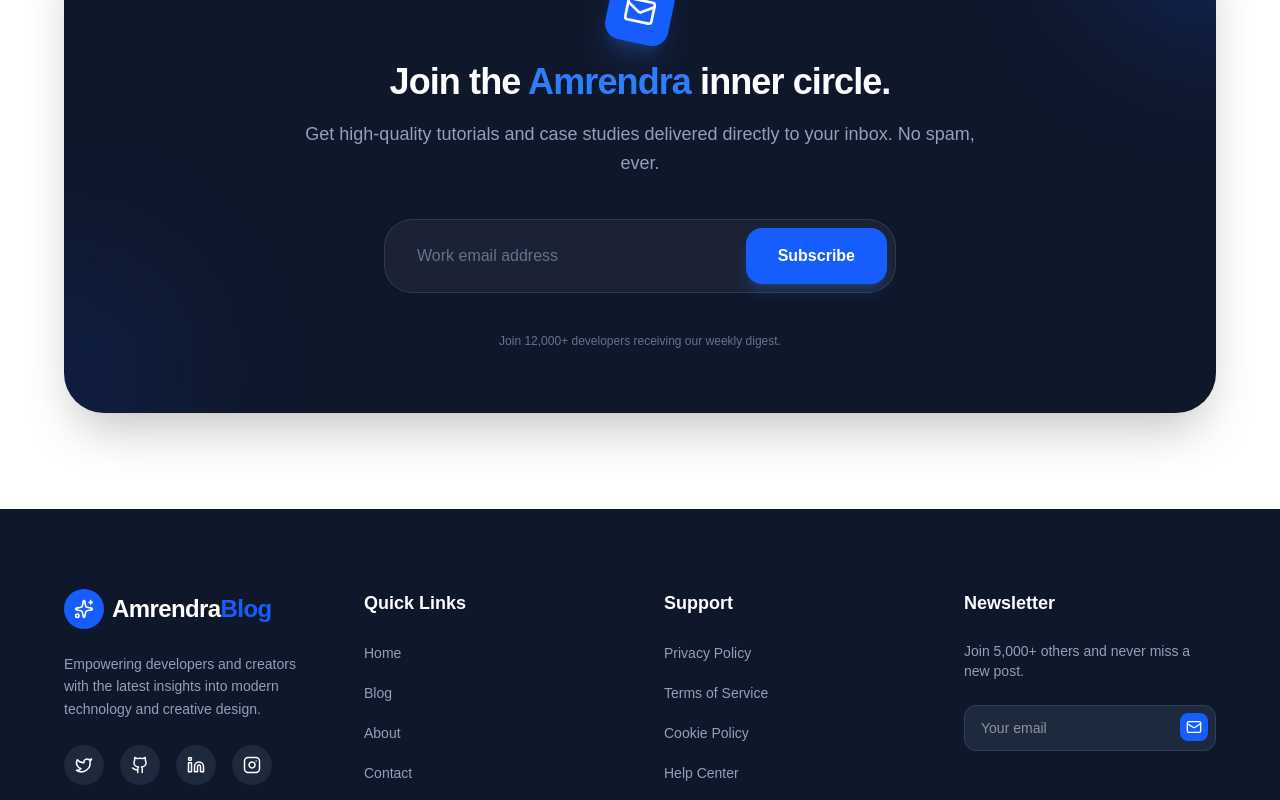
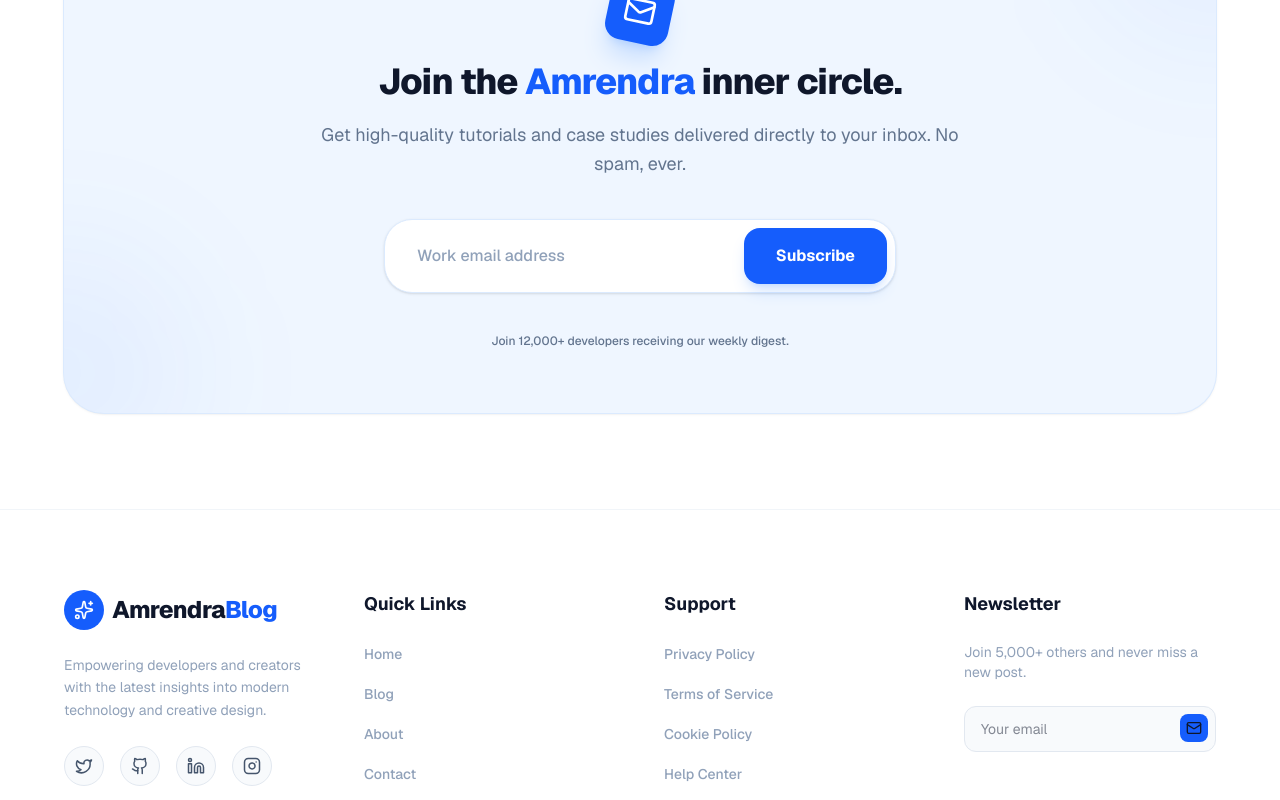
Before and after one commit to AmrendraCodes/AmrendraBlog, a Next.js app in the folder my-website/: page / in a window 1280 px wide. Shown: the part 1820-2620 px from the top of the page. Built offline with nearby package versions, Linux system fonts and the light colour scheme.

Commit message:
file commited

```diff
--- a/my-website/src/app/about/page.js
+++ b/my-website/src/app/about/page.js
@@ -171,27 +171,27 @@ export default function AboutPage() {
 
       {/* Goal & CTA Section */}
       <section className="py-12 px-4 sm:px-6 max-w-6xl mx-auto mb-10">
-        <div className="bg-slate-900 rounded-[2rem] sm:rounded-[3rem] p-8 sm:p-12 md:p-20 text-center relative overflow-hidden">
+        <div className="bg-blue-50 border border-blue-100 rounded-[2rem] sm:rounded-[3rem] p-8 sm:p-12 md:p-20 text-center relative overflow-hidden shadow-sm">
           {/* Subtle background glow */}
-          <div className="absolute -top-24 -left-24 w-64 md:w-96 h-64 md:h-96 bg-blue-600/20 rounded-full blur-[60px] md:blur-[100px]"></div>
-          <div className="absolute -bottom-24 -right-24 w-64 md:w-96 h-64 md:h-96 bg-indigo-600/20 rounded-full blur-[60px] md:blur-[100px]"></div>
+          <div className="absolute -top-24 -left-24 w-64 md:w-96 h-64 md:h-96 bg-blue-600/5 rounded-full blur-[60px] md:blur-[100px]"></div>
+          <div className="absolute -bottom-24 -right-24 w-64 md:w-96 h-64 md:h-96 bg-indigo-600/5 rounded-full blur-[60px] md:blur-[100px]"></div>
 
           <div className="relative z-10">
-            <h2 className="text-2xl sm:text-4xl md:text-5xl font-black text-white mb-6 md:mb-8 tracking-tight">Building the Future</h2>
-            <p className="text-slate-400 text-base sm:text-lg md:text-xl max-w-2xl mx-auto mb-8 md:mb-12 leading-relaxed font-light px-4">
+            <h2 className="text-2xl sm:text-4xl md:text-5xl font-black text-slate-900 mb-6 md:mb-8 tracking-tight">Building the Future</h2>
+            <p className="text-slate-600 text-base sm:text-lg md:text-xl max-w-2xl mx-auto mb-8 md:mb-12 leading-relaxed font-medium px-4">
               My ultimate goal is to build my own digital products and scalable business ideas.
               Want to follow my journey or collaborate on something new?
             </p>
             <div className="flex flex-col sm:flex-row items-center justify-center gap-4 sm:gap-6">
               <Link
                 href="/contact"
-                className="w-full sm:w-auto px-10 md:px-12 py-4 md:py-5 bg-white text-slate-900 rounded-full font-black text-base md:text-lg hover:bg-blue-50 transition-all shadow-xl hover:scale-105"
+                className="w-full sm:w-auto px-10 md:px-12 py-4 md:py-5 bg-slate-900 text-white rounded-full font-black text-base md:text-lg hover:bg-blue-600 transition-all shadow-xl hover:scale-105"
               >
                 Get in Touch
               </Link>
               <Link
                 href="/blog"
-                className="w-full sm:w-auto px-10 md:px-12 py-4 md:py-5 bg-slate-800 text-white rounded-full font-black text-base md:text-lg hover:bg-slate-700 transition-all border border-slate-700 hover:scale-105"
+                className="w-full sm:w-auto px-10 md:px-12 py-4 md:py-5 bg-white text-slate-900 border border-slate-200 rounded-full font-black text-base md:text-lg hover:bg-slate-50 transition-all shadow-md hover:scale-105"
               >
                 Read My Blog
               </Link>
--- a/my-website/src/app/contact/page.js
+++ b/my-website/src/app/contact/page.js
@@ -78,10 +78,10 @@ export default function ContactPage() {
               ))}
             </div>
 
-            <div className="p-8 rounded-[2.5rem] bg-slate-900 text-white relative overflow-hidden">
-              <div className="absolute top-0 right-0 w-32 h-32 bg-blue-600/20 rounded-full blur-3xl"></div>
-              <h3 className="text-xl font-bold mb-4 relative z-10 text-white">Current Response Time</h3>
-              <p className="text-slate-400 relative z-10 leading-relaxed">
+            <div className="p-8 rounded-[2.5rem] bg-blue-50 border border-blue-100 text-slate-900 relative overflow-hidden shadow-sm">
+              <div className="absolute top-0 right-0 w-32 h-32 bg-blue-600/5 rounded-full blur-3xl"></div>
+              <h3 className="text-xl font-bold mb-4 relative z-10 text-slate-900">Current Response Time</h3>
+              <p className="text-slate-600 relative z-10 leading-relaxed font-medium">
                 I usually respond to all emails within 24-48 business hours.
                 For urgent technical queries, DM me on X (Twitter).
               </p>
--- a/my-website/src/app/globals.css
+++ b/my-website/src/app/globals.css
@@ -3,9 +3,6 @@
 :root {
   --background: #ffffff;
   --foreground: #171717;
-}
-
-@theme inline {
   --color-background: var(--background);
   --color-foreground: var(--foreground);
   --font-sans: var(--font-geist-sans);
@@ -13,15 +10,17 @@
   --font-outfit: var(--font-outfit);
 }
 
-@media (prefers-color-scheme: dark) {
-  :root {
-    --background: #0a0a0a;
-    --foreground: #ededed;
-  }
+/* Force White Theme Only */
+:root,
+html,
+body {
+  background-color: white !important;
+  color: #0f172a !important;
+  color-scheme: light !important;
 }
 
 body {
-  background: var(--background);
-  color: var(--foreground);
-  font-family: Arial, Helvetica, sans-serif;
+  font-family: var(--font-geist-sans), Arial, sans-serif;
+  margin: 0;
+  padding: 0;
 }
--- a/my-website/src/app/page.js
+++ b/my-website/src/app/page.js
@@ -144,29 +144,29 @@ export default function Home() {
       {/* 4. Newsletter Section */}
       <section className="pb-24 px-6 lg:px-16">
         <div className="max-w-7xl mx-auto">
-          <div className="bg-slate-900 rounded-[40px] px-8 py-16 md:p-16 flex flex-col items-center text-center space-y-10 relative overflow-hidden shadow-2xl">
+          <div className="bg-blue-50 rounded-[40px] px-8 py-16 md:p-16 flex flex-col items-center text-center space-y-10 relative overflow-hidden ring-1 ring-blue-100 shadow-sm">
             {/* Background elements */}
-            <div className="absolute top-0 right-0 w-64 h-64 bg-blue-600/20 rounded-full blur-3xl -translate-y-1/2 translate-x-1/2" />
-            <div className="absolute bottom-0 left-0 w-64 h-64 bg-blue-600/10 rounded-full blur-3xl translate-y-1/2 -translate-x-1/2" />
+            <div className="absolute top-0 right-0 w-64 h-64 bg-blue-600/5 rounded-full blur-3xl -translate-y-1/2 translate-x-1/2" />
+            <div className="absolute bottom-0 left-0 w-64 h-64 bg-blue-600/5 rounded-full blur-3xl translate-y-1/2 -translate-x-1/2" />
 
             <div className="w-16 h-16 bg-blue-600 rounded-2xl flex items-center justify-center rotate-12 shadow-xl shadow-blue-500/20 mb-4">
               <Mail className="text-white" size={32} />
             </div>
 
             <div className="space-y-4 max-w-2xl">
-              <h2 className="text-2xl md:text-3xl lg:text-4xl font-extrabold text-white tracking-tight leading-tight">
-                Join the <span className="text-blue-500">Amrendra</span> inner circle.
+              <h2 className="text-2xl md:text-3xl lg:text-4xl font-extrabold text-slate-900 tracking-tight leading-tight">
+                Join the <span className="text-blue-600">Amrendra</span> inner circle.
               </h2>
-              <p className="text-slate-400 text-base md:text-lg leading-relaxed">
+              <p className="text-slate-500 text-base md:text-lg leading-relaxed">
                 Get high-quality tutorials and case studies delivered directly to your inbox. No spam, ever.
               </p>
             </div>
 
-            <div className="w-full max-w-lg bg-white/5 backdrop-blur-md p-2 rounded-[28px] border border-white/10 flex flex-col sm:flex-row gap-2">
+            <div className="w-full max-w-lg bg-white p-2 rounded-[28px] border border-blue-100 flex flex-col sm:flex-row gap-2 shadow-sm">
               <input
                 type="email"
                 placeholder="Work email address"
-                className="flex-1 bg-transparent px-6 py-4 text-white placeholder-slate-500 outline-none font-medium"
+                className="flex-1 bg-transparent px-6 py-4 text-slate-900 placeholder-slate-400 outline-none font-medium"
               />
               <button className="bg-blue-600 text-white px-8 py-4 rounded-2xl font-bold hover:bg-blue-700 transition-all hover:scale-[1.02] active:scale-95 shadow-lg shadow-blue-500/20">
                 Subscribe
--- a/my-website/src/components/Footer.js
+++ b/my-website/src/components/Footer.js
@@ -3,7 +3,7 @@ import { Github, Twitter, Linkedin, Instagram, Sparkles, Mail } from "lucide-rea
 
 export default function Footer() {
   return (
-    <footer className="bg-slate-900 text-white pt-20 pb-10">
+    <footer className="bg-white text-slate-900 pt-20 pb-10 border-t border-slate-100">
       <div className="max-w-7xl mx-auto px-6 lg:px-16">
         <div className="grid grid-cols-1 md:grid-cols-2 lg:grid-cols-4 gap-12 mb-16">
           {/* Brand Column */}
@@ -20,16 +20,16 @@ export default function Footer() {
               Empowering developers and creators with the latest insights into modern technology and creative design.
             </p>
             <div className="flex items-center space-x-4">
-              <Link href="https://x.com/AmrendraCodes" target="_blank" className="w-10 h-10 rounded-full bg-slate-800 flex items-center justify-center hover:bg-blue-600 transition-colors">
+              <Link href="https://x.com/AmrendraCodes" target="_blank" className="w-10 h-10 rounded-full bg-slate-50 border border-slate-200 flex items-center justify-center hover:bg-blue-600 hover:text-white transition-colors text-slate-600">
                 <Twitter size={18} />
               </Link>
-              <Link href="https://github.com/amrendra-dev" target="_blank" className="w-10 h-10 rounded-full bg-slate-800 flex items-center justify-center hover:bg-blue-600 transition-colors">
+              <Link href="https://github.com/amrendra-dev" target="_blank" className="w-10 h-10 rounded-full bg-slate-50 border border-slate-200 flex items-center justify-center hover:bg-blue-600 hover:text-white transition-colors text-slate-600">
                 <Github size={18} />
               </Link>
-              <Link href="https://linkedin.com" target="_blank" className="w-10 h-10 rounded-full bg-slate-800 flex items-center justify-center hover:bg-blue-600 transition-colors">
+              <Link href="https://linkedin.com" target="_blank" className="w-10 h-10 rounded-full bg-slate-50 border border-slate-200 flex items-center justify-center hover:bg-blue-600 hover:text-white transition-colors text-slate-600">
                 <Linkedin size={18} />
               </Link>
-              <Link href="https://instagram.com" target="_blank" className="w-10 h-10 rounded-full bg-slate-800 flex items-center justify-center hover:bg-blue-600 transition-colors">
+              <Link href="https://instagram.com" target="_blank" className="w-10 h-10 rounded-full bg-slate-50 border border-slate-200 flex items-center justify-center hover:bg-blue-600 hover:text-white transition-colors text-slate-600">
                 <Instagram size={18} />
               </Link>
             </div>
@@ -76,7 +76,7 @@ export default function Footer() {
               <input
                 type="email"
                 placeholder="Your email"
-                className="w-full bg-slate-800 border border-slate-700 rounded-xl py-3 px-4 text-sm focus:outline-none focus:border-blue-600 transition-all"
+                className="w-full bg-slate-50 border border-slate-200 rounded-xl py-3 px-4 text-sm text-slate-900 focus:outline-none focus:border-blue-600 transition-all"
               />
               <button className="absolute right-2 top-2 bg-blue-600 p-1.5 rounded-lg hover:bg-blue-700 transition-colors">
                 <Mail size={16} />
```
